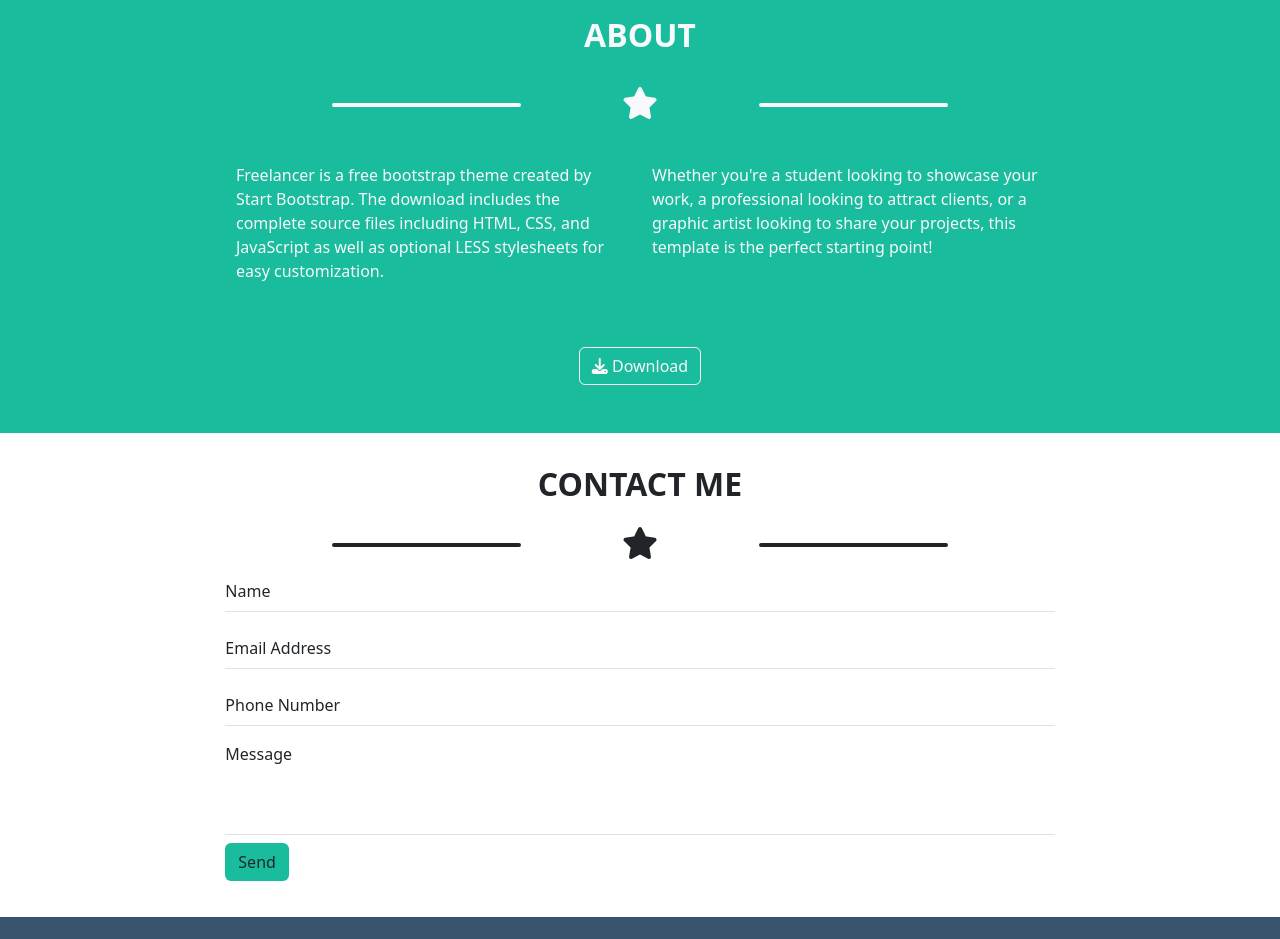
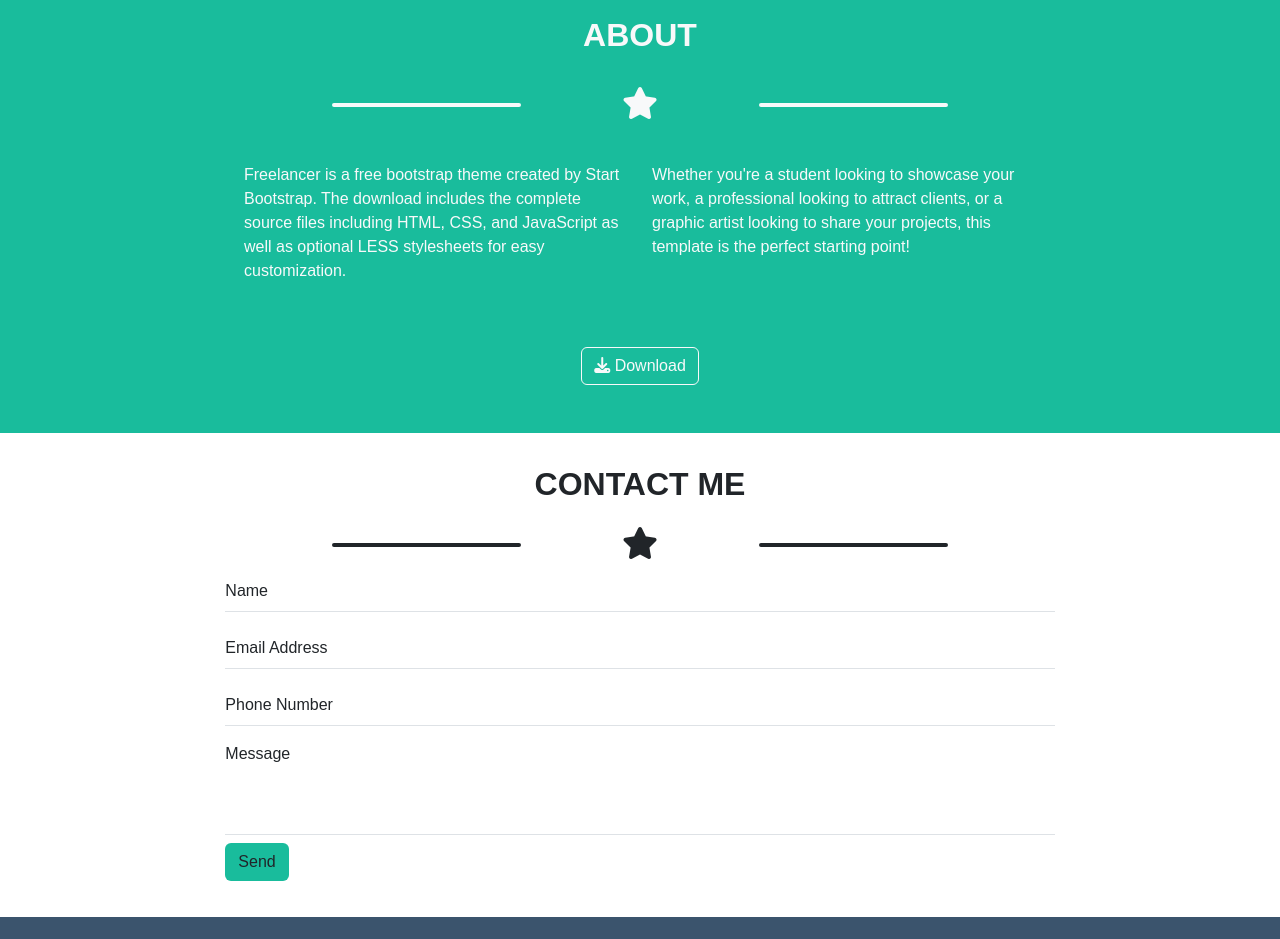
Before and after one commit to ErikB21/html-css-bootstrap-freelancer, a plain HTML site: page index.html in a window 1280 px wide. Shown: the part 1600-2539 px from the top of the page. Drawn offline with nearby package versions, Linux system fonts and the light colour scheme.

Commit message:
change font-family

```diff
--- a/css/style.css
+++ b/css/style.css
@@ -1,3 +1,7 @@
+body{
+    font-family: Arial, Helvetica, sans-serif;
+}
+
 :root{
     --primary-color: #19BC9C;
     --secondary-color: #2C3E50;
--- a/index.html
+++ b/index.html
@@ -171,7 +171,7 @@
                 </div>
             </div>
 
-            <div class="row flex-wrap justify-content-center text-left pt-4 px-3">
+            <div class="row flex-wrap justify-content-center text-left pt-4 mx-3">
                 <div class="col-12 col-md-4">
                     <div class="text-main">
                         <p>Freelancer is a free bootstrap theme created by Start Bootstrap. The download includes the complete source files including HTML, CSS, and JavaScript as well as optional LESS stylesheets for easy customization.</p>
```
